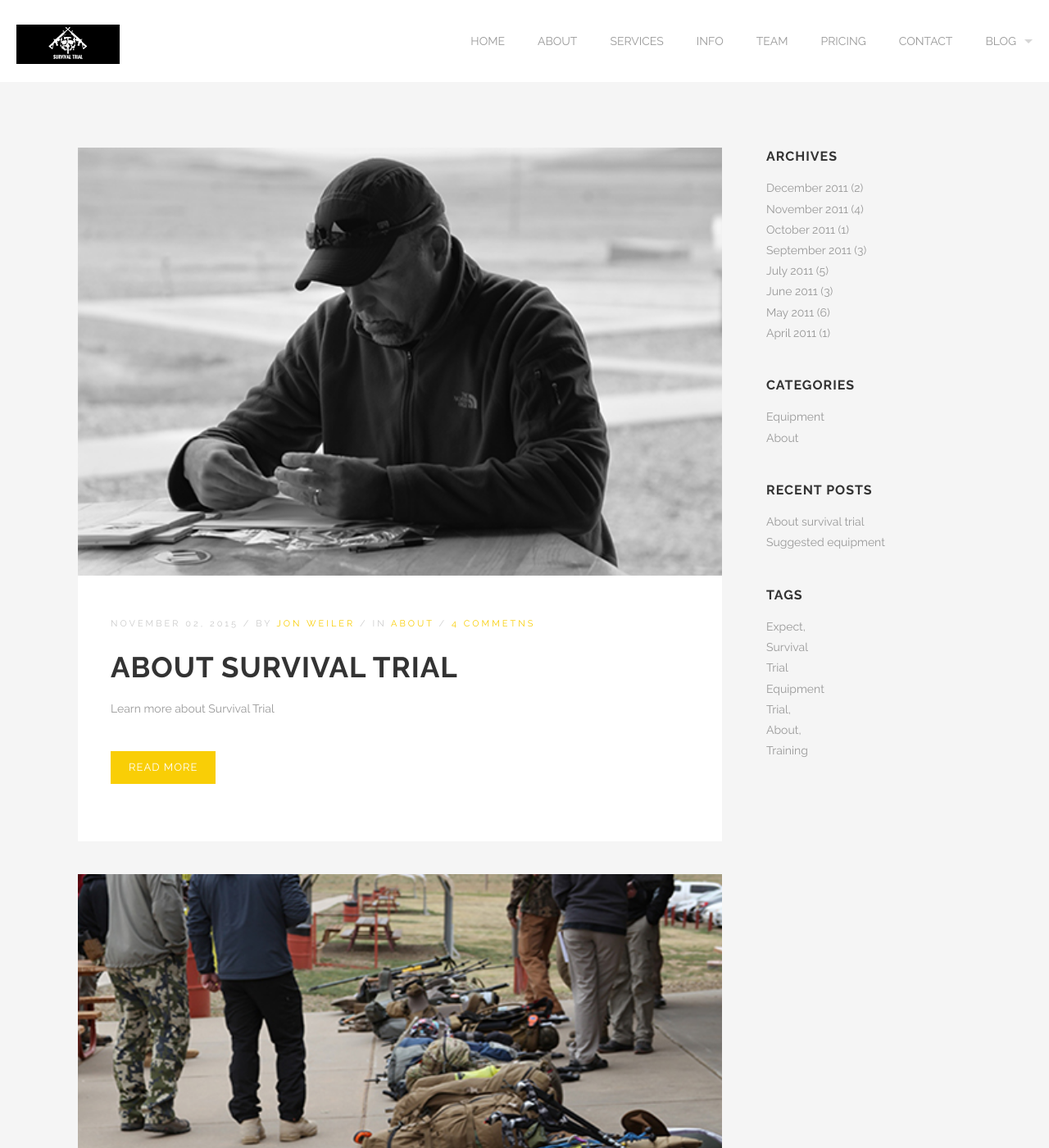
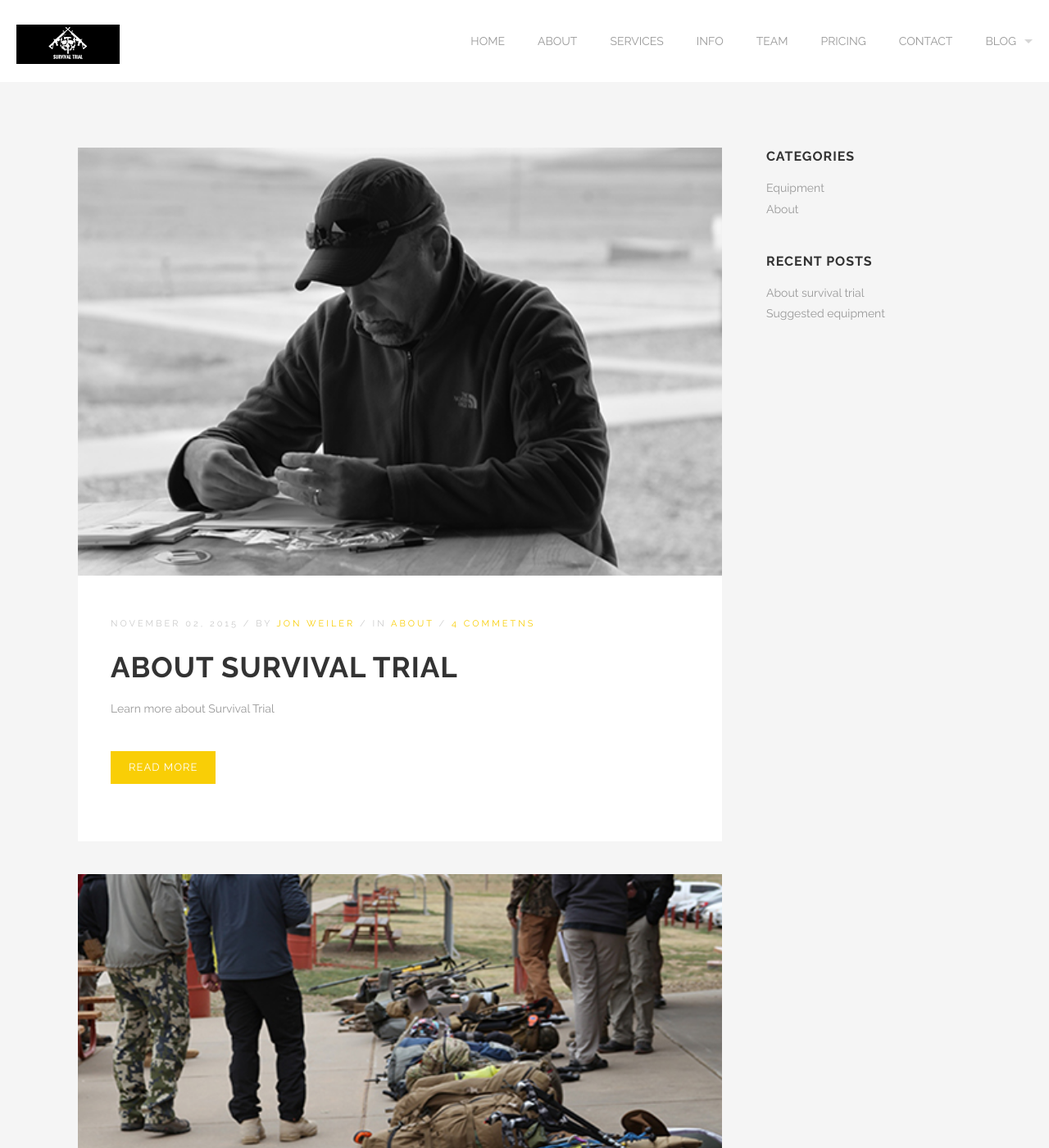
Before and after one commit to jonweiler/jonweiler.github.io, a Jekyll site: the page built from blog/index.html, in a window 1280 px wide and 1400 px high. Shown: the whole window at 82% size. Built offline with Jekyll 4.4.1, drawn with Linux system fonts in a browser that asks for light colours; the list of posts is cut into pages by our own code.

Commit message:
update sidebar

```diff
--- a/_includes/sidebar.html
+++ b/_includes/sidebar.html
@@ -1,40 +1,4 @@
-<div class='links'>
-  <h3>Archives</h3>
-  <ul>
-    <li>
-      <a href='#'>December 2011</a>
-      <span>(2)</span>
-    </li>
-    <li>
-      <a href='#'>November 2011</a>
-      <span>(4)</span>
-    </li>
-    <li>
-      <a href='#'>October 2011</a>
-      <span>(1)</span>
-    </li>
-    <li>
-      <a href='#'>September 2011</a>
-      <span>(3)</span>
-    </li>
-    <li>
-      <a href='#'>July 2011</a>
-      <span>(5)</span>
-    </li>
-    <li>
-      <a href='#'>June 2011</a>
-      <span>(3)</span>
-    </li>
-    <li>
-      <a href='#'>May 2011</a>
-      <span>(6)</span>
-    </li>
-    <li>
-      <a href='#'>April 2011</a>
-      <span>(1)</span>
-    </li>
-  </ul>
-</div>
+
 <div class='links'>
   <h3>Categories</h3>
   <ul>
@@ -54,11 +18,3 @@
     {% endfor %}
   </ul>
 </div>
-<div class='links'>
-  <h3>Tags</h3>
-  <ul>
-    {% for tag in site.tags %}
-      <li><a href="#">{{tag | first | capitalize}}</a></li>
-    {% endfor %}
-  </ul>
-</div>
```
